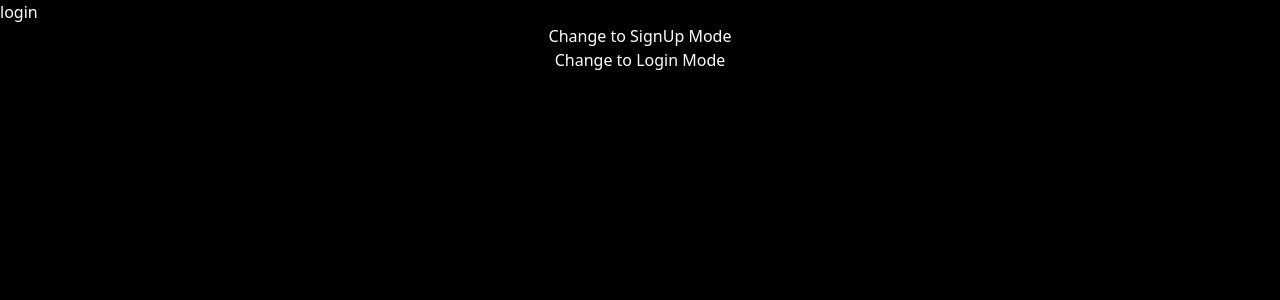
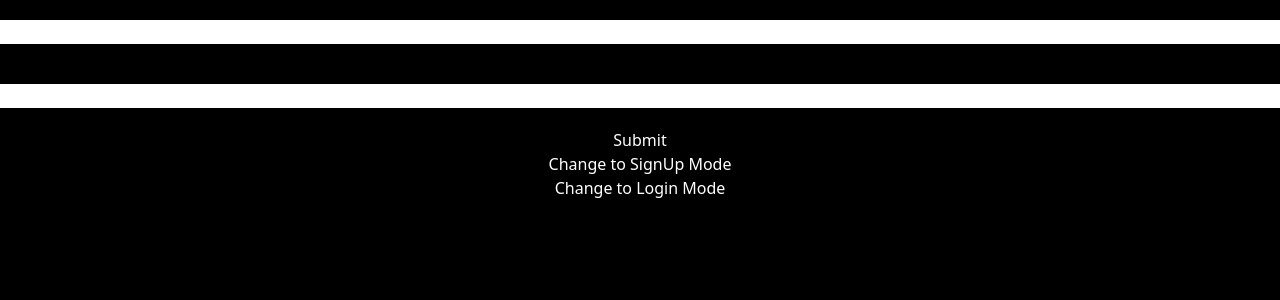
Before and after one commit to SahilSamel/twitter-clone, a Next.js app in the folder front-end/: page /auth in a window 1280 px wide. Shown: the top 300 px of the page. Built offline with nearby package versions, Linux system fonts and the light colour scheme.

Commit message:
Login component added

```diff
--- a/front-end/components/Login.tsx
+++ b/front-end/components/Login.tsx
@@ -1,9 +1,39 @@
+import { useForm, SubmitHandler } from "react-hook-form";
+import axios from "axios";
+
+type Inputs = {
+  email: string;
+  password: string;
+};
+
 const Login = () => {
-    return (
-        <div>
-            login
-        </div>
-    );
+  const {
+    register,
+    handleSubmit,
+    watch,
+    formState: { errors },
+  } = useForm<Inputs>();
+
+  const onSubmit: SubmitHandler<Inputs> = async (data) => {
+    try {
+      const response = await axios.post("http://localhost:6969/signin", data);
+      console.log(response.data);
+    } catch (error) {
+      console.error("Error:", error);
+    }
+  };
+
+  return (
+    <form className="flex justify-center flex-col" onSubmit={handleSubmit(onSubmit)}>
+      <input className="my-5" {...register("email", { required: true })} />
+      {errors.email && <span>This field is required</span>}
+
+      <input className="my-5" {...register("password", { required: true })} />
+      {errors.password && <span>This field is required</span>}
+
+      <input className="text-white" type="submit" />
+    </form>
+  );
 }
 
-export default Login;
+export default Login
--- a/front-end/package.json
+++ b/front-end/package.json
@@ -13,12 +13,14 @@
     "@types/react": "18.2.12",
     "@types/react-dom": "18.2.5",
     "autoprefixer": "10.4.14",
+    "axios": "^1.4.0",
     "eslint": "8.43.0",
     "eslint-config-next": "13.4.6",
     "next": "13.4.6",
     "postcss": "8.4.24",
     "react": "18.2.0",
     "react-dom": "18.2.0",
+    "react-hook-form": "^7.44.3",
     "tailwindcss": "3.3.2",
     "typescript": "5.1.3"
   }
```
Also changed, not shown: 1 other file (tests, documents, lock files or other folders).
